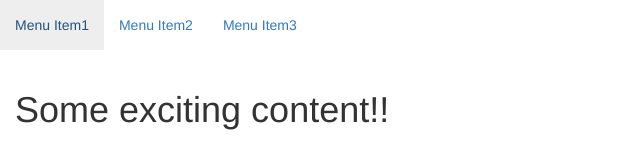
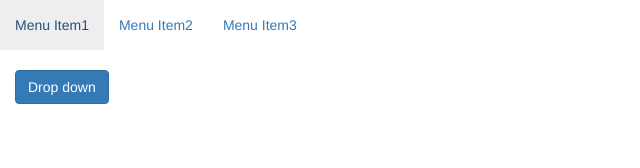
Before and after one commit to zsheffer/ngMenu, a website: page index.html in a window 1280 px wide. Shown: the whole page, without its empty margins (0-640 px from the left). Drawn offline with nearby package versions, Linux system fonts and the light colour scheme; files that its build step writes are made by us from their sources.

Commit message:
Add dropdown menus that populate from json data

```diff
--- /dev/null
+++ b/data/menu2.json
@@ -0,0 +1,19 @@
+[{
+    "name": "Menu Item1",
+    "items": [{
+        "name": "sub item1"
+    }, {
+        "name": "sub item2"
+    }]
+},
+{
+    "name": "Menu Item2",
+    "items": [{
+        "name": "sub item3"
+    }, {
+        "name": "sub item4"
+    }]
+}, {
+    "name": "Menu Item3"
+}
+]
--- a/index.html
+++ b/index.html
@@ -11,12 +11,13 @@
 <body>
 
     <my-menu file='data/menu.json'></my-menu>
+
     <div class="container-fluid">
         <div class="row">
             <div class="col-md-12">
-                <h1>
-                    Some exciting content!!
-                </h1>
+            <!--Try different file names 'menu1.json', 'menu2.json' or 'menu3.json
+                or edit the json files-->
+                <button data-toggle="dropdown" data-target="#data1" my-json-dropdown file="data/menu2.json" class="btn btn-primary">Drop down</button>
             </div>
         </div>
     </div>
--- a/js/app.js
+++ b/js/app.js
@@ -65,4 +65,49 @@ angular.module('menuApp', [])
             replace: true
 
         };
+    })
+    /**
+     * @ngdoc directive
+     * @name myJsonDropdown
+     * displays the dropdown menu picking up data from a json file in 'file' attribute
+     */
+    .directive('myJsonDropdown', function ($compile) {
+        return {
+            //restrict to attributes
+            restrict: 'A',
+            //take file and data parameters
+            scope: {
+              file: '@',
+              data: '@',
+              target: '@'
+            },
+            //reads the file in param and loads the menuItems scope
+            controller: function ($scope, $http) {
+              if ($scope.file)
+              {
+                $http({url: $scope.file}).then(function(data) {
+                    $scope.data = data.data;
+                }).catch(function(error) {
+                    console.log(error);
+                });
+              }
+            },
+            //Adds the compiled dropdown menu to the element's parent
+            link: function(scope, element, attrs, controller, transcludeFn) {
+              scope.$watch('data', function(newval, oldval) {
+                var el = angular.element(
+                  '<ul class="dropdown-menu" id="{{target}}">' +
+                  '<li ng-repeat="item in data" '+
+                    'ng-class="{\'dropdown-submenu\': item.items && item.items.length>0}">' +
+                      '<a href="#" data-toggle="dropdown">{{item.name}}</a>' +
+                      '<my-dropdown ng-if="item.items.length>0" data="item.items">'+
+                      '</my-dropdown>' +
+                  '</li>' +
+                '</ul>');
+                $compile(el)(scope);
+                element.parent().append(el);
+              });
+            },
+            replace: true
+        };
     });
```
Also changed, not shown: data/menu1.json (added, +11 -0 lines), data/menu3.json (added, +30 -0 lines).
